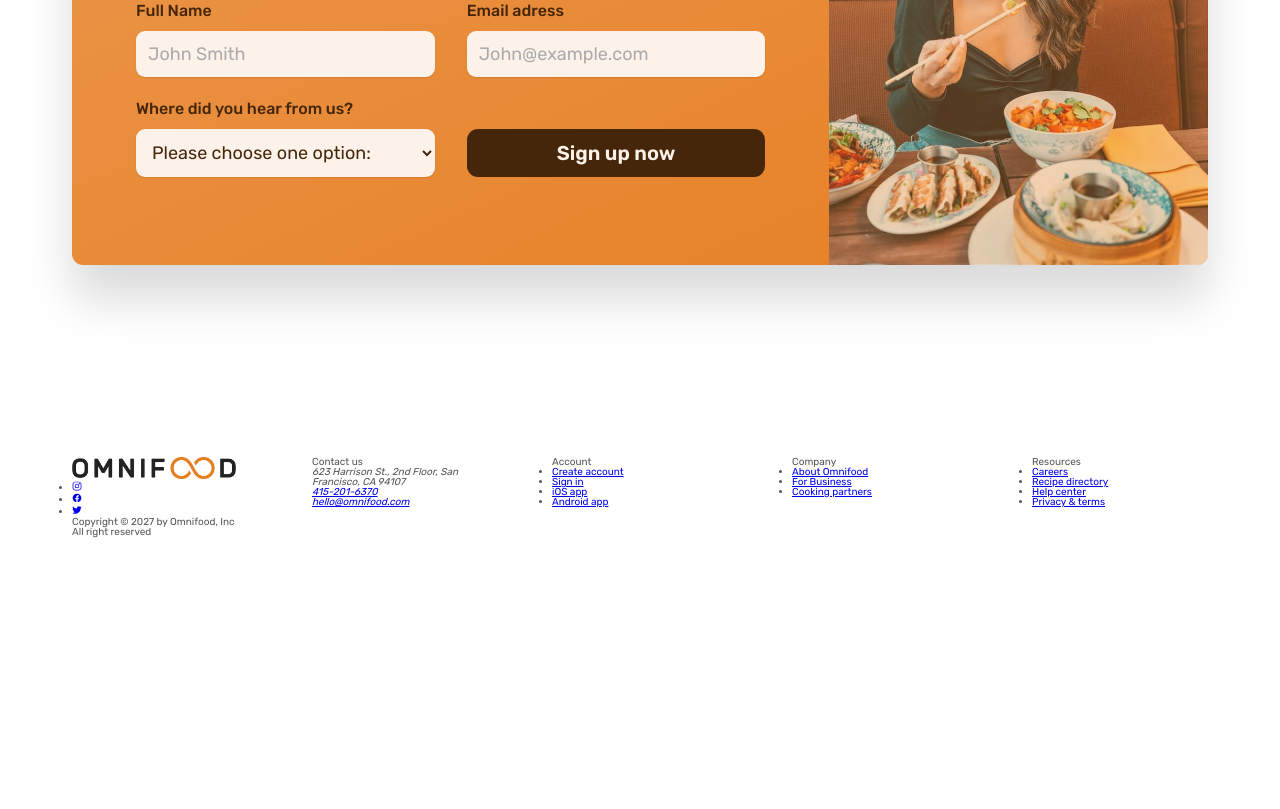
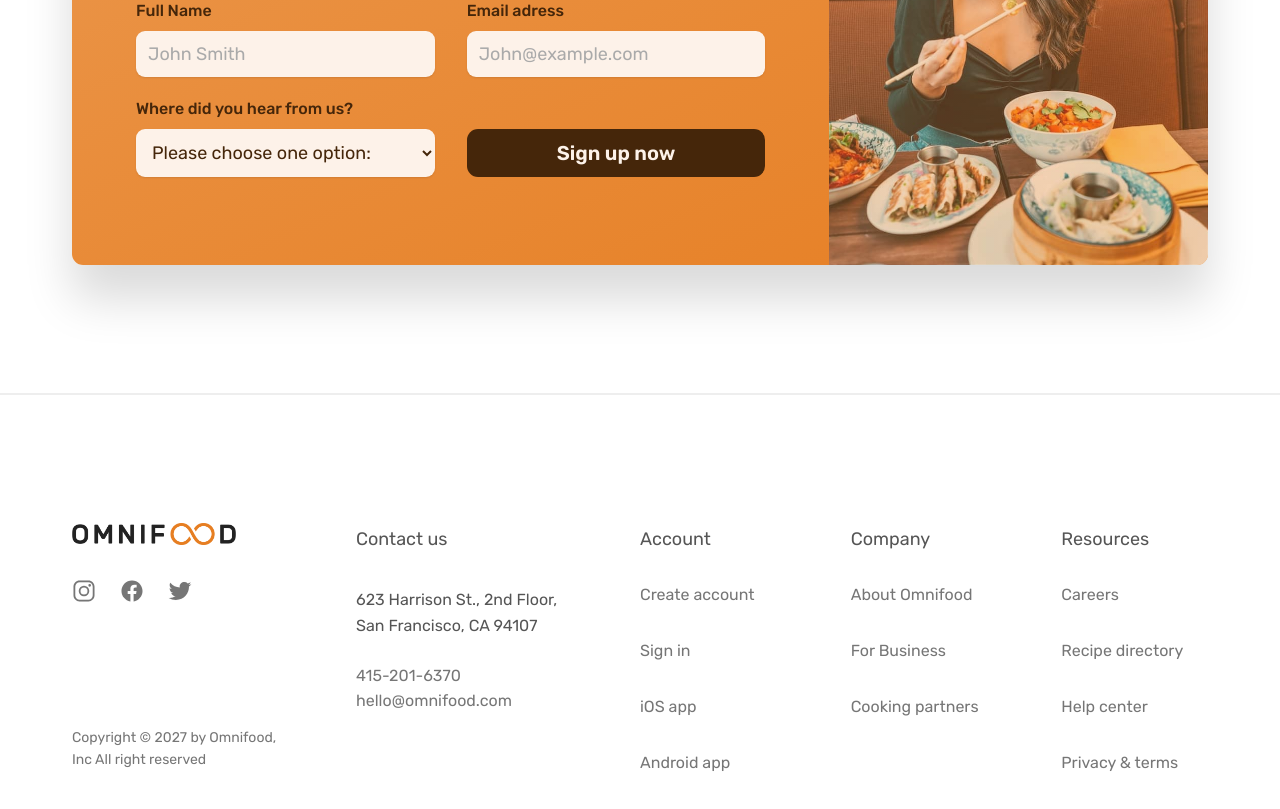
Before and after one commit to Saurav-98/Omnifoods, a plain HTML site: page index.html in a window 1280 px wide. Shown: the part 6451-7260 px from the top of the page. Before the commit the page ends 7084 px from the top, so only its background shows below. Drawn offline with nearby package versions, Linux system fonts and the light colour scheme.

Commit message:
Desktop version of the Site completed

```diff
--- a/index.html
+++ b/index.html
@@ -666,7 +666,7 @@
     </main>
 
     <footer class="main-footer">
-      <div class="container grid grid-5-cols">
+      <div class="container grid footer-grid">
         <div class="logo-col">
           <a href="#" class="footer-logo">
             <img
@@ -676,20 +676,20 @@
             />
           </a>
 
-          <ul class="socia-links">
+          <ul class="social-links">
             <li>
               <a href="#">
-                <ion-icon name="logo-instagram"></ion-icon>
+                <ion-icon class="social-icon" name="logo-instagram"></ion-icon>
               </a>
             </li>
             <li>
               <a href="#">
-                <ion-icon name="logo-facebook"></ion-icon>
+                <ion-icon class="social-icon" name="logo-facebook"></ion-icon>
               </a>
             </li>
             <li>
               <a href="#">
-                <ion-icon name="logo-twitter"></ion-icon>
+                <ion-icon class="social-icon" name="logo-twitter"></ion-icon>
               </a>
             </li>
           </ul>
@@ -700,7 +700,9 @@
         <div class="address-col">
           <p class="footer-heading">Contact us</p>
           <address class="contacts">
-            <p>623 Harrison St., 2nd Floor, San Francisco, CA 94107</p>
+            <p class="address">
+              623 Harrison St., 2nd Floor, San Francisco, CA 94107
+            </p>
             <p>
               <a href="tel:+415-201-6370">415-201-6370</a>
               <br />
--- a/styles/myStyles.css
+++ b/styles/myStyles.css
@@ -415,7 +415,7 @@
 /******************** CTA Section **********************/
 
 .section--cta {
-  padding: 9.6rem 0;
+  padding: 9.6rem 0 12.8rem 0;
 }
 
 .cta-grid-box {
@@ -516,5 +516,80 @@
 /******************** Footer Section **********************/
 
 .main-footer {
-  padding: 9.6rem 0;
+  padding: 12.8rem 0;
+  border-top: 2px solid #eee;
 }
+
+.footer-heading {
+  font-size: 1.8rem;
+  line-height: 1.8;
+  margin-bottom: 3.2rem;
+}
+
+.footer-nav {
+  list-style: none;
+  color: #555;
+  display: flex;
+  flex-direction: column;
+  gap: 4rem;
+}
+
+.social-links li a:link,
+.social-links li a:visited,
+.footer-nav li a:link,
+.footer-nav li a:visited,
+.address-col a:link,
+.address-col a:visited {
+  color: #767676;
+  text-decoration: none;
+  font-size: 1.6rem;
+  transition: all 0.3s ease-in;
+}
+
+.social-links li a:hover,
+.social-links li a:active,
+.footer-nav li a:hover,
+.footer-nav li a:active,
+.address-col a:hover,
+.address-col a:ctive {
+  color: #555;
+}
+
+.social-links {
+  list-style: none;
+  display: flex;
+  gap: 2.4rem;
+}
+
+.footer-logo {
+  display: block;
+  margin-bottom: 3.2rem;
+}
+.social-icon {
+  height: 2.4rem;
+  width: 2.4rem;
+}
+
+.logo-col {
+  display: flex;
+  flex-direction: column;
+}
+.copyright {
+  font-size: 1.4rem;
+  color: #767676;
+  line-height: 1.6;
+  margin-top: auto;
+}
+
+.contacts {
+  font-style: normal;
+  font-size: 1.6rem;
+  line-height: 1.6;
+}
+.address {
+  margin-bottom: 2.4rem;
+}
+
+.footer-grid {
+  grid-template-columns: 1.5fr 1.5fr 1fr 1fr 1fr;
+}
```
